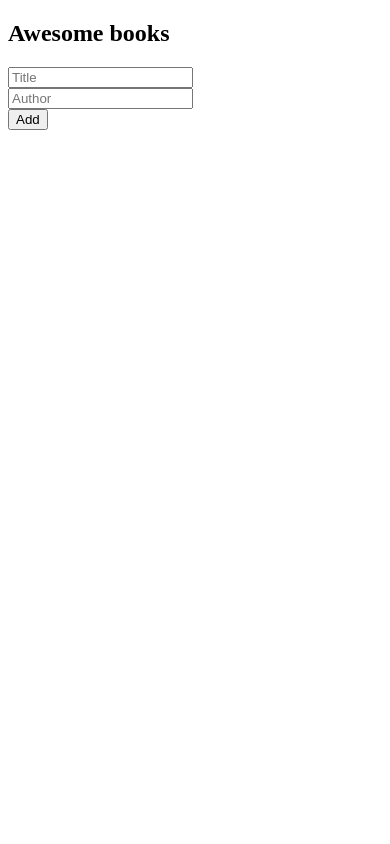
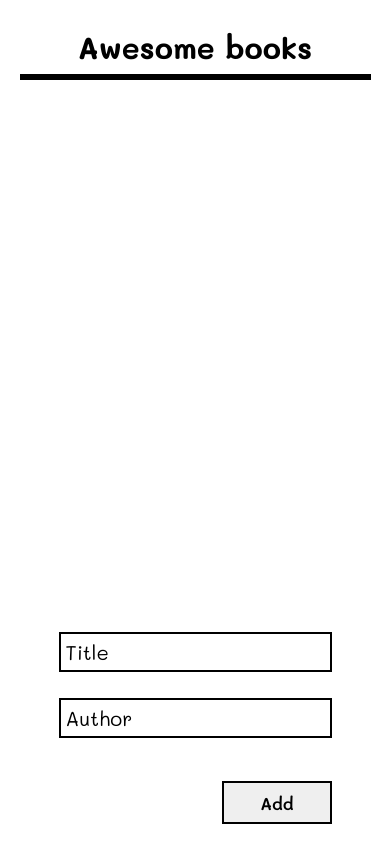
Before and after one commit to jssol/Awesome-books_JavaScript-objects, a website: page index.html in a window 390 px wide. Drawn offline with Linux system fonts and the light colour scheme.

Commit message:
Style the app for the mobile version

```diff
--- a/style.css
+++ b/style.css
@@ -1,3 +1,125 @@
+@import url('https://fonts.googleapis.com/css2?family=Mali:wght@300;400;500;600;700&display=swap');
+
+:root {
+  --clr-white: #fff;
+  --clr-dark: hsl(0, 10%, 80%);
+  --clr-accent: rgb(172, 49, 27);
+
+  --ff: 'Mali', cursive, sans-serif;
+  --fw-bold: 700;
+  --fw-reg: 500;
+  --fs-title: 1.5em;
+  --fs-text: 1.25em;
+}
+
+*,
+*::after,
+*::before {
+  box-sizing: border-box;
+  margin: 0;
+  padding: 0;
+}
+
+body {
+  display: flex;
+  flex-direction: column;
+  align-items: center;
+  width: 100vw;
+  height: 100vh;
+  overflow: hidden;
+  font-family: var(--ff);
+  font-size: var(--fs-text);
+  font-weight: (--fw-reg);
+  background-color: var(--clr-white);
+  color: #000;
+}
+
+.book_list_section {
+  display: flex;
+  flex-direction: column;
+  align-items: center;
+  width: 100%;
+  margin: 1em auto 0;
+}
+
+.header {
+  margin: 0.25em auto;
+  font-size: var(--fs-title);
+  font-weight: var(--fw-bold);
+}
+
 .book_list {
+  border: 3px solid #000;
+  width: 90%;
   list-style: none;
+  overflow-y: scroll;
+  max-height: 50vh;
 }
+
+.book > article {
+  display: flex;
+  align-items: center;
+  justify-content: space-between;
+  padding: 0.5em 0.75em;
+}
+
+.book:nth-of-type(2n) > article {
+  background-color: var(--clr-dark);
+}
+
+.remove_book_btn {
+  padding: 0.5em;
+  border: 1px solid #000;
+  box-shadow: 3px 3px 0 0 #000;
+  font-family: var(--ff);
+  font-weight: 600;
+}
+
+.add_book {
+  display: flex;
+  flex-direction: column;
+  align-items: center;
+  margin: 1em auto;
+  width: 100%;
+  align-self: center;
+  position: absolute;
+  bottom: 0;
+}
+
+.add_book_form {
+  display: flex;
+  flex-direction: column;
+  width: 70%;
+}
+
+.input {
+  padding: 0.25em;
+  width: 100%;
+  font-family: var(--ff);
+  border: 2px solid #000;
+  font-size: 1em;
+}
+
+.input + .input {
+  margin-top: 1em;
+}
+
+.input:focus {
+  outline: none;
+}
+
+.input::placeholder {
+  color: #000;
+  font-family: var(--ff);
+}
+
+.add_book_btn {
+  align-self: flex-end;
+  padding: 0.5em;
+  margin-top: 1em;
+  border: 2px solid #000;
+  width: 40%;
+  font-size: 0.85em;
+  font-family: var(--ff);
+  font-weight: 600;
+}
```
